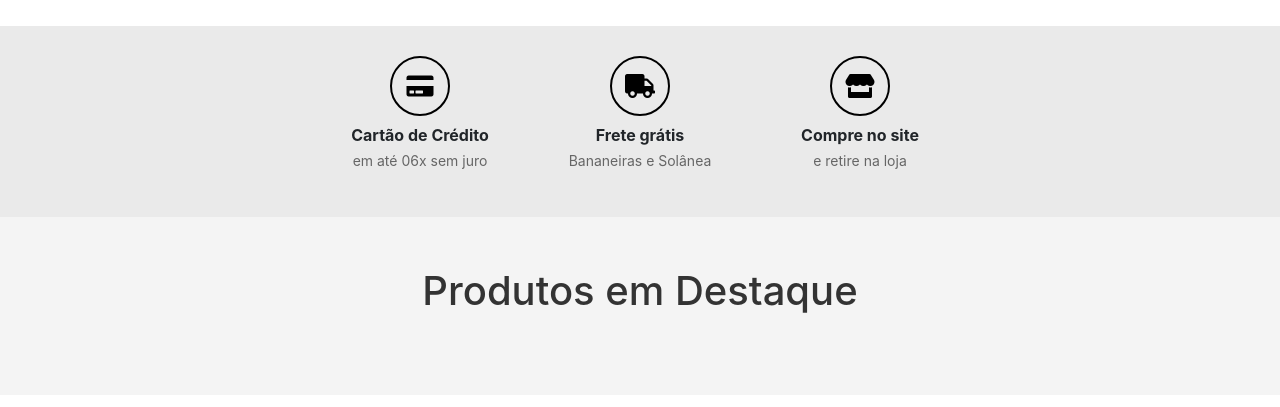
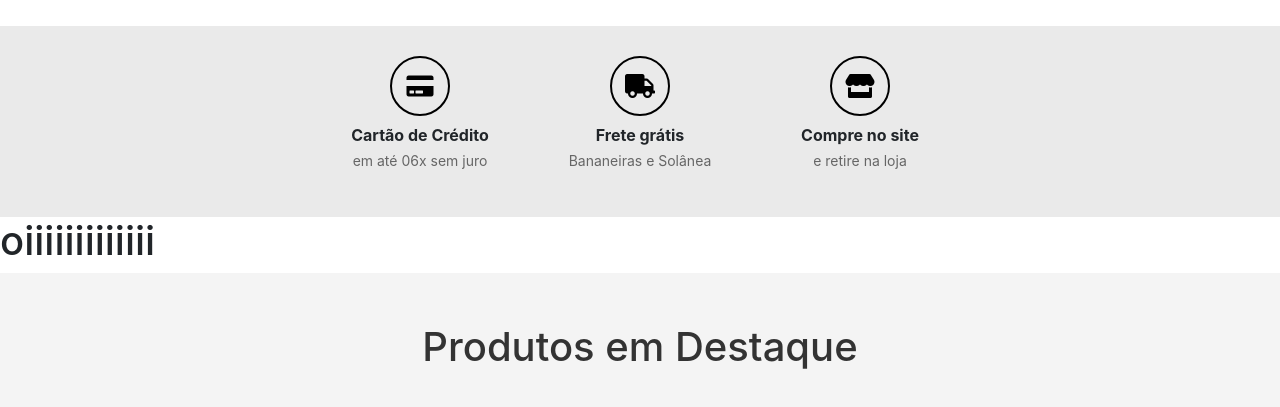
Before and after one commit to NicolasMartins2/loja, a website: page public/index.html in a window 1280 px wide. Shown: the part 1133-1540 px from the top of the page. Drawn offline with nearby package versions, Linux system fonts and the light colour scheme; no server answers.

Commit message:
alteração teste commit

```diff
--- a/public/index.html
+++ b/public/index.html
@@ -103,6 +103,8 @@
           <p>e retire na loja</p>
         </div>
       </section>
+
+      <h1>oiiiiiiiiiiiii</h1>
 
 
       <section id="produtos-destaque">
```
